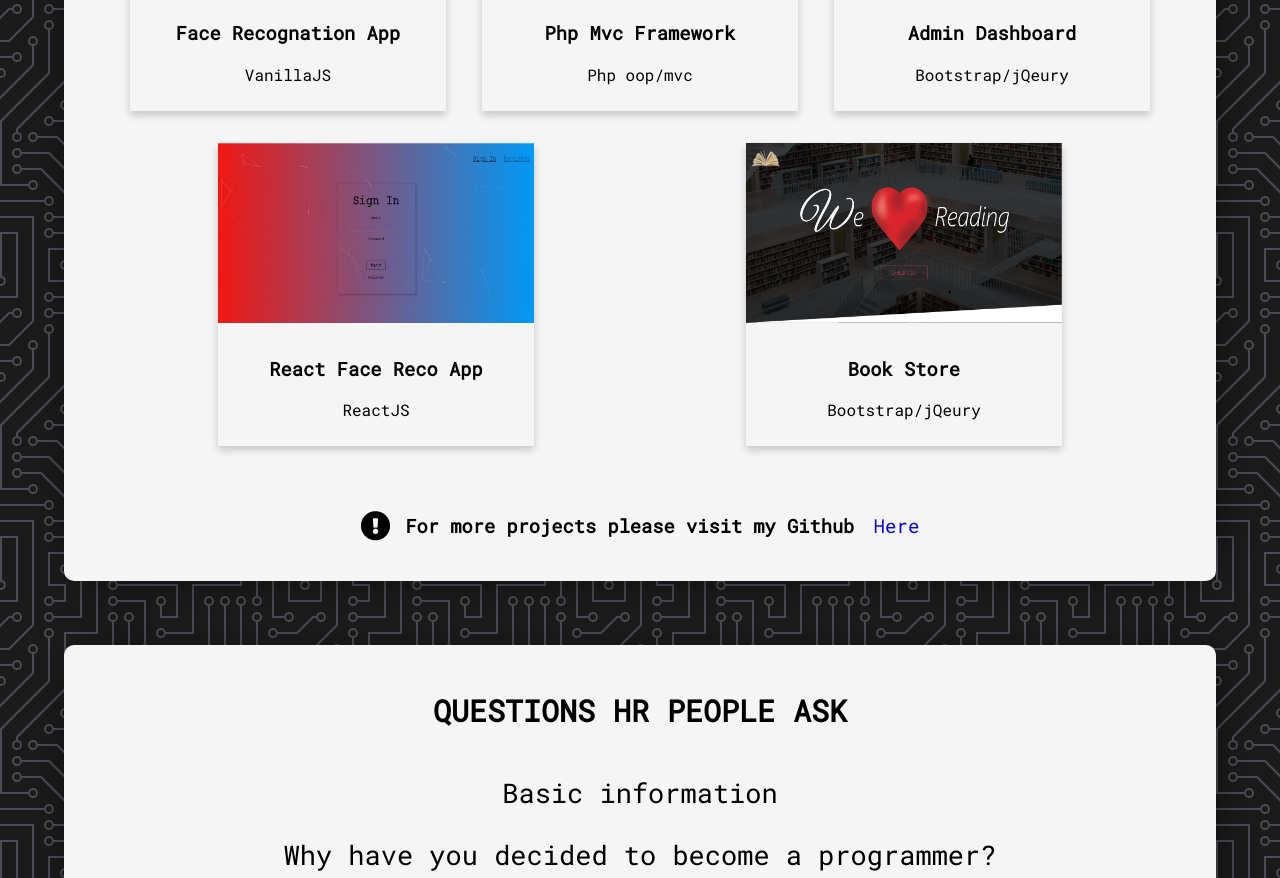
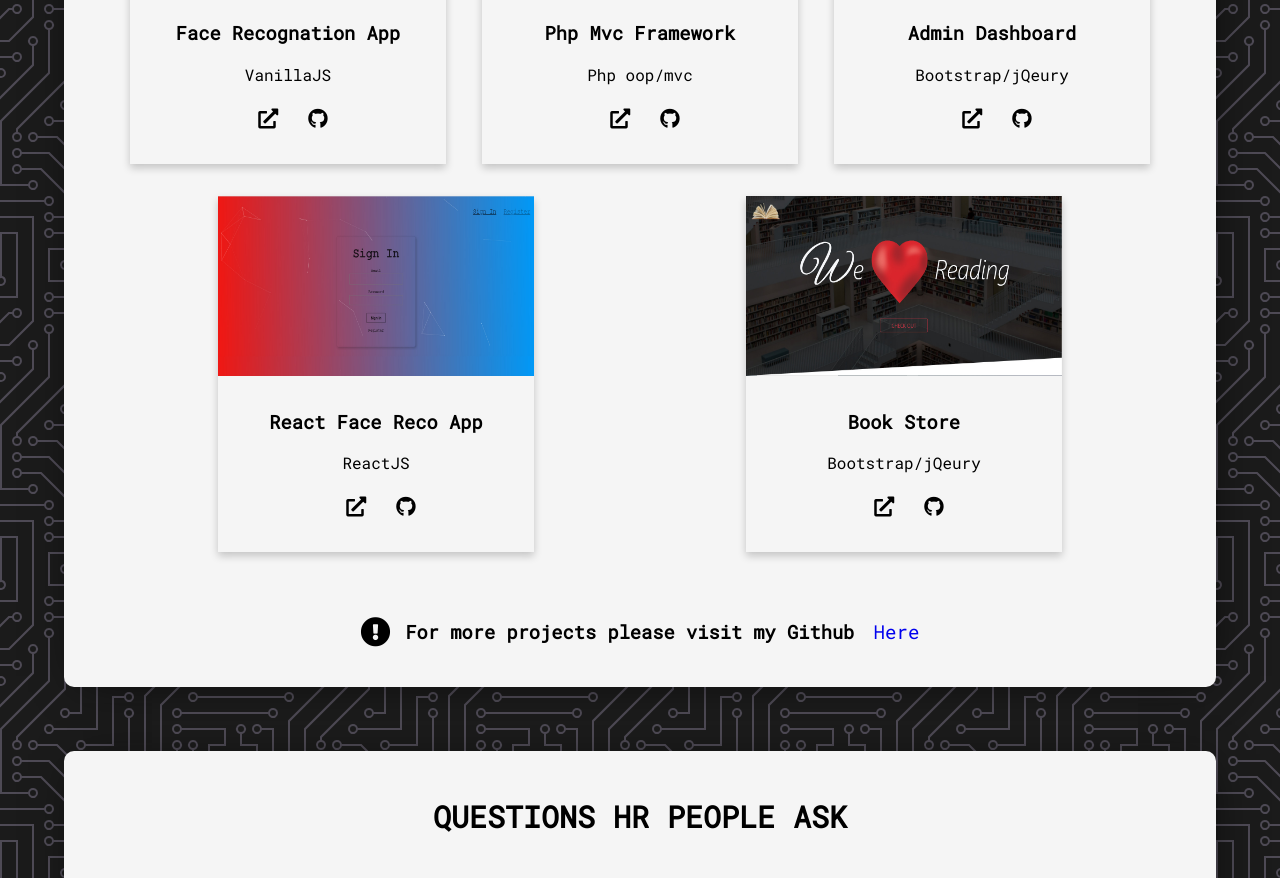
Before and after one commit to MohamedFadelMoumeni/portfolio, a plain HTML site: page index.html in a window 1280 px wide. Shown: the part 1544-2422 px from the top of the page. Drawn offline with Linux system fonts and the light colour scheme; a web font is replaced by a local one.

Commit message:
adding features

```diff
--- a/index.html
+++ b/index.html
@@ -42,14 +42,18 @@
                 <div class="typed">
                     <h2 id="switcher">About Me</h2>
                 </div>
-                <p id="switcher">My name is Mohamed Fadel,it's a pleasure to meet you.The purpose of this site is to serve as an extension to my resume,provide information to potential employers,while also demonstrating my web development skills.I made it because I am looking for a job at the moment.I believe it can save us some time on screening calls and even the actual interview.
+                <p id="switcher">My name is Mohamed Fadel,it's a pleasure to meet you.The purpose of this site is to
+                    serve as an extension to my resume,provide information to potential employers,while also
+                    demonstrating my web development skills.I made it because I am looking for a job at the moment.I
+                    believe it can save us some time on screening calls and even the actual interview.
 
 
                 </p>
                 <div class="social">
                     <a href="https://www.facebook.com/profile.php?id=100019011732806" target="_blank"> <i
                             class="fab fa-facebook"></i></a>
-                    <a href="https://github.com/MohamedFadelMoumeni" target="_blank"><i class="fab fa-github-square"></i></a>
+                    <a href="https://github.com/MohamedFadelMoumeni" target="_blank"><i
+                            class="fab fa-github-square"></i></a>
                     <a href="https://www.linkedin.com/in/mohamed-fadel-moumeni-57894316a/" target="_blank"> <i
                             class="fab fa-linkedin" target="_blank"></i></a>
                     <a href="mailto:jackbadas01@gmail.com" target="_blank"><i class="fas fa-envelope"></i></a>
@@ -110,6 +114,12 @@
                         <h3 class="ps-title">Face Recognation App</h3>
                         <p class="ps-details">VanillaJS</p>
                     </a>
+                    <div class="info">
+                        <a href="https://mohamedfadelmoumeni.github.io/face-recognation/" target="_blank"> <i
+                                class="fas fa-external-link-alt github-link"></i></a>
+                        <a href="https://github.com/MohamedFadelMoumeni/face-recognation" target="_blank"> <i
+                                class="fab fa-github github-link"></i></a>
+                    </div>
                 </div>
             </div>
 
@@ -120,6 +130,12 @@
                         <h3 class="ps-title">Php Mvc Framework</h3>
                         <p class="ps-details">Php oop/mvc</p>
                     </a>
+                    <div class="info">
+                        <a href="https://github.com/MohamedFadelMoumeni/MvcFramework" target="_blank"> <i
+                                class="fas fa-external-link-alt github-link"></i></a>
+                        <a href="https://github.com/MohamedFadelMoumeni/MvcFramework" target="_blank"> <i
+                                class="fab fa-github github-link"></i></a>
+                    </div>
 
                 </div>
             </div>
@@ -131,6 +147,12 @@
                         <h3 class="ps-title">Admin Dashboard</h3>
                         <p class="ps-details">Bootstrap/jQeury</p>
                     </a>
+                    <div class="info">
+                        <a href="https://mohamedfadelmoumeni.github.io/Admin-Dashboard/" target="_blank"> <i
+                                class="fas fa-external-link-alt github-link"></i></a>
+                        <a href="https://github.com/MohamedFadelMoumeni/Admin-Dashboard" target="_blank"> <i
+                                class="fab fa-github github-link"></i></a>
+                    </div>
                 </div>
             </div>
 
@@ -141,6 +163,12 @@
                         <h3 class="ps-title">React Face Reco App</h3>
                         <p class="ps-details">ReactJS</p>
                     </a>
+                    <div class="info">
+                        <a href="https://facerecognation-8f255.web.app/" target="_blank"> <i
+                                class="fas fa-external-link-alt github-link"></i></a>
+                        <a href="https://github.com/MohamedFadelMoumeni/react-face-recognation" target="_blank"> <i
+                                class="fab fa-github github-link"></i></a>
+                    </div>
                 </div>
             </div>
 
@@ -151,6 +179,12 @@
                         <h3 class="ps-title">Book Store</h3>
                         <p class="ps-details">Bootstrap/jQeury</p>
                     </a>
+                    <div class="info">
+                        <a href="https://mohamedfadelmoumeni.github.io/Book-store/" target="_blank"> <i
+                                class="fas fa-external-link-alt github-link"></i></a>
+                        <a href="https://github.com/MohamedFadelMoumeni/Book-store" target="_blank"> <i
+                                class="fab fa-github github-link"></i></a>
+                    </div>
                 </div>
             </div>
 
@@ -159,7 +193,7 @@
             <span class="alert">
                 <i class="fas fa-exclamation-circle"></i>
                 <h3 id="switcher">For more projects please visit my Github </h3><a class="linkElement" id="switcher"
-                        href="https://github.com/MohamedFadelMoumeni" target="_blank">Here</a>
+                    href="https://github.com/MohamedFadelMoumeni" target="_blank">Here</a>
             </span>
         </div>
     </section>
--- a/style.css
+++ b/style.css
@@ -368,7 +368,20 @@ box-shadow: 4px 4px 45px -15px rgba(0,0,0,0.75);
 .dud{
     color : #757575;
 }
+.info{
+    display: flex;
+    flex-direction: row;
+    justify-content: center;
+    align-items: center;
+    width: 100%;
+    margin: 1.5em 0;
 
+}
+  .github-link {
+      font-size: 20px;
+      margin-left: 1.5em;
+
+  }
 
 @media screen and (max-width: 722px){
     .me-container {
```
